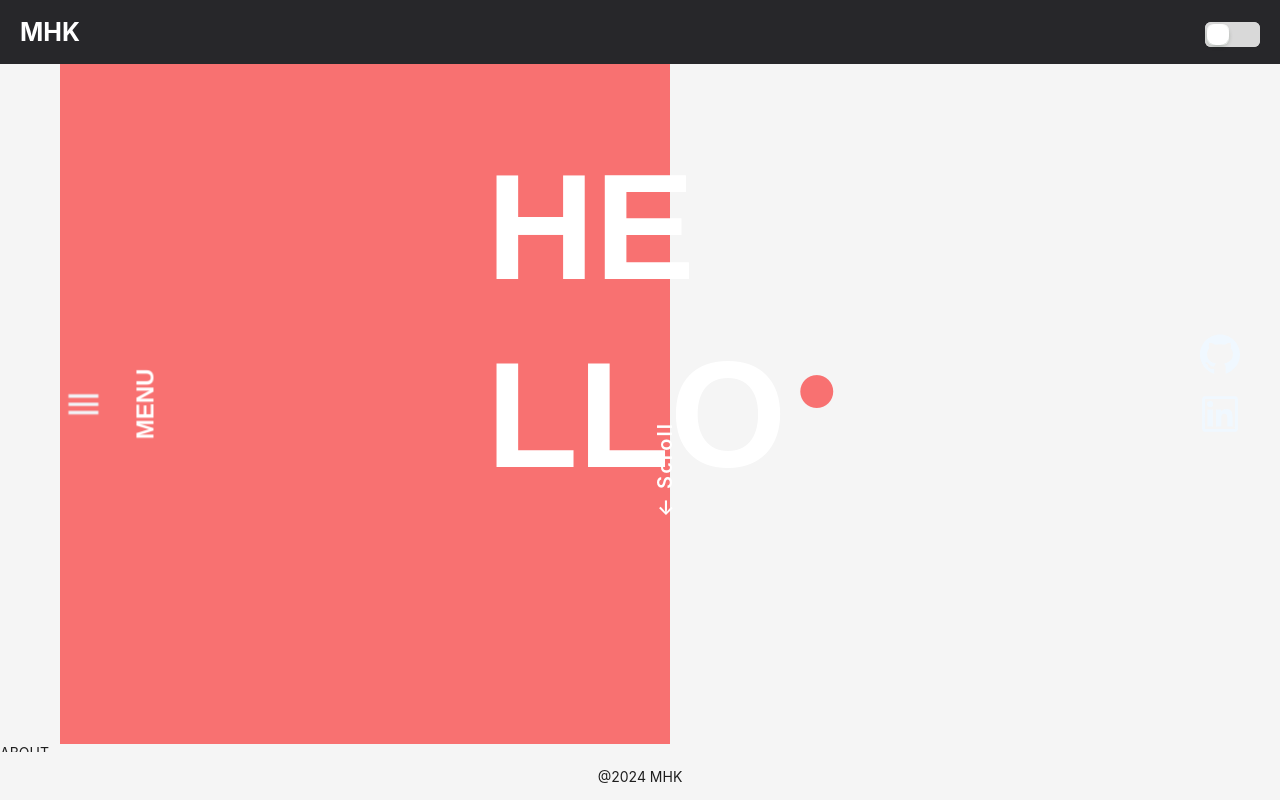
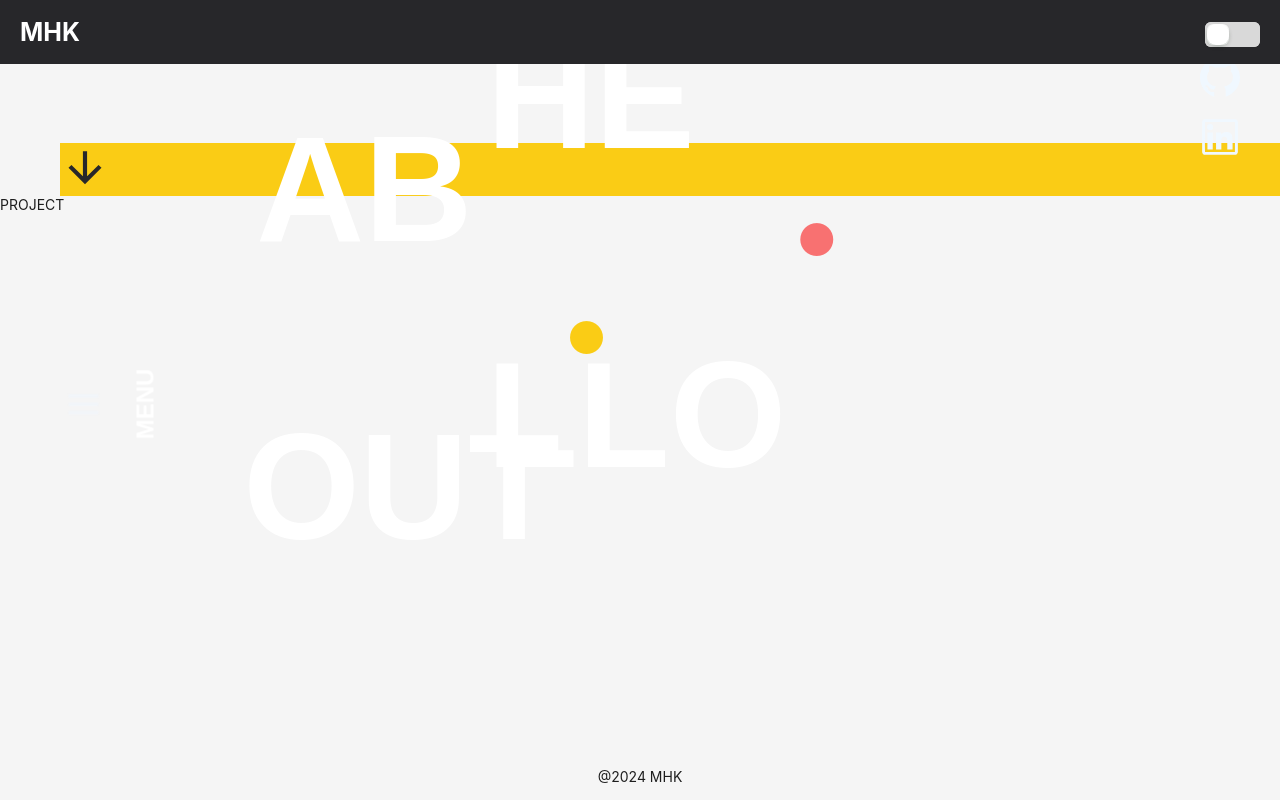
Before and after one commit to HassanKashif-pro/My-Portfolio, a React (Create React App) app: page / in a window 1280 px wide. Built offline with nearby package versions, Linux system fonts and the light colour scheme.

Commit message:
Added the ABOUT Heading to the about section.

```diff
--- a/src/Pages/Home.tsx
+++ b/src/Pages/Home.tsx
@@ -78,8 +78,10 @@ function Home() {
             <div className="Hello-2">LLO</div>
             <div className="Hello-dot">.</div>
           </Content>
-          <Content className="section" style={{ background: "#f87171" }}>
-            <div className="scroll-down">← Scroll</div>
+          <Content className="Intro-section" style={{ background: "#f87171" }}>
+            <div style={{ top: "45%", position: "relative", left: "45%" }}>
+              <img src="/arrow.png" />
+            </div>
           </Content>
           <Content className="Social-links">
             <Link
@@ -93,8 +95,34 @@ function Home() {
             </Link>
           </Content>
         </Content>
-        <Content className="section">ABOUT</Content>
-        <Content className="section">PROJECT</Content>
+        <Content
+          style={{
+            paddingTop: "90px",
+            paddingLeft: "60px",
+            position: "relative",
+          }}
+        >
+          <Content className="About-section" style={{ background: "#FACC15" }}>
+            <Content style={{}}>
+              <div className="Hello-1" style={{ top: "35%", left: "20%" }}>
+                AB
+              </div>
+              <div className="Hello-2" style={{ top: "24%", left: "19%" }}>
+                OUT
+              </div>
+              <div
+                className="Hello-dot"
+                style={{ color: "#FACC15", top: "40%", left: "43%" }}
+              >
+                .
+              </div>
+            </Content>
+            <div style={{ top: "45%", position: "relative" }}>
+              <img src="/arrow.png" />
+            </div>
+          </Content>
+        </Content>
+        <Content className="Project-section">PROJECT</Content>
       </Content>
 
       <Footer
```
